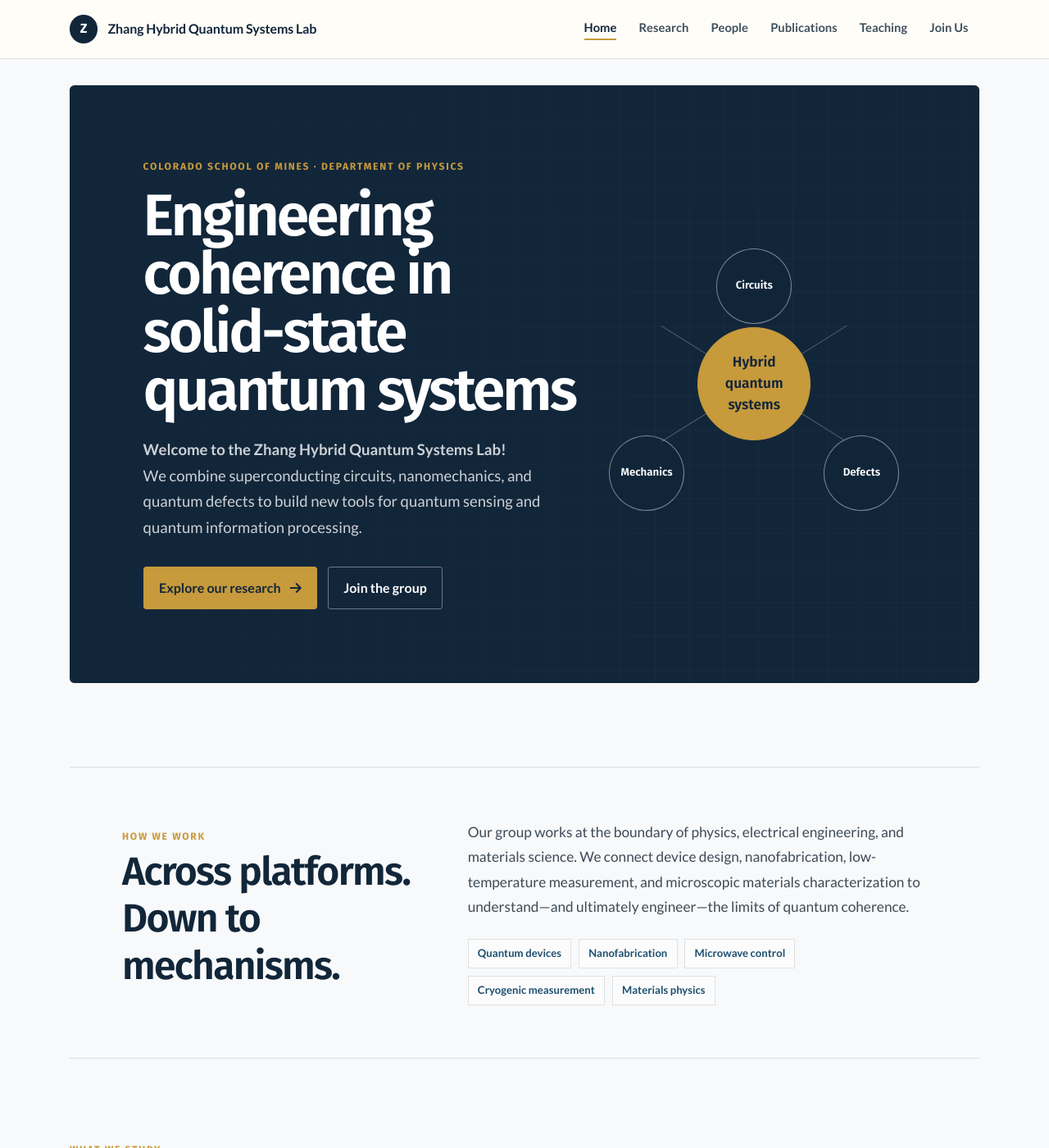
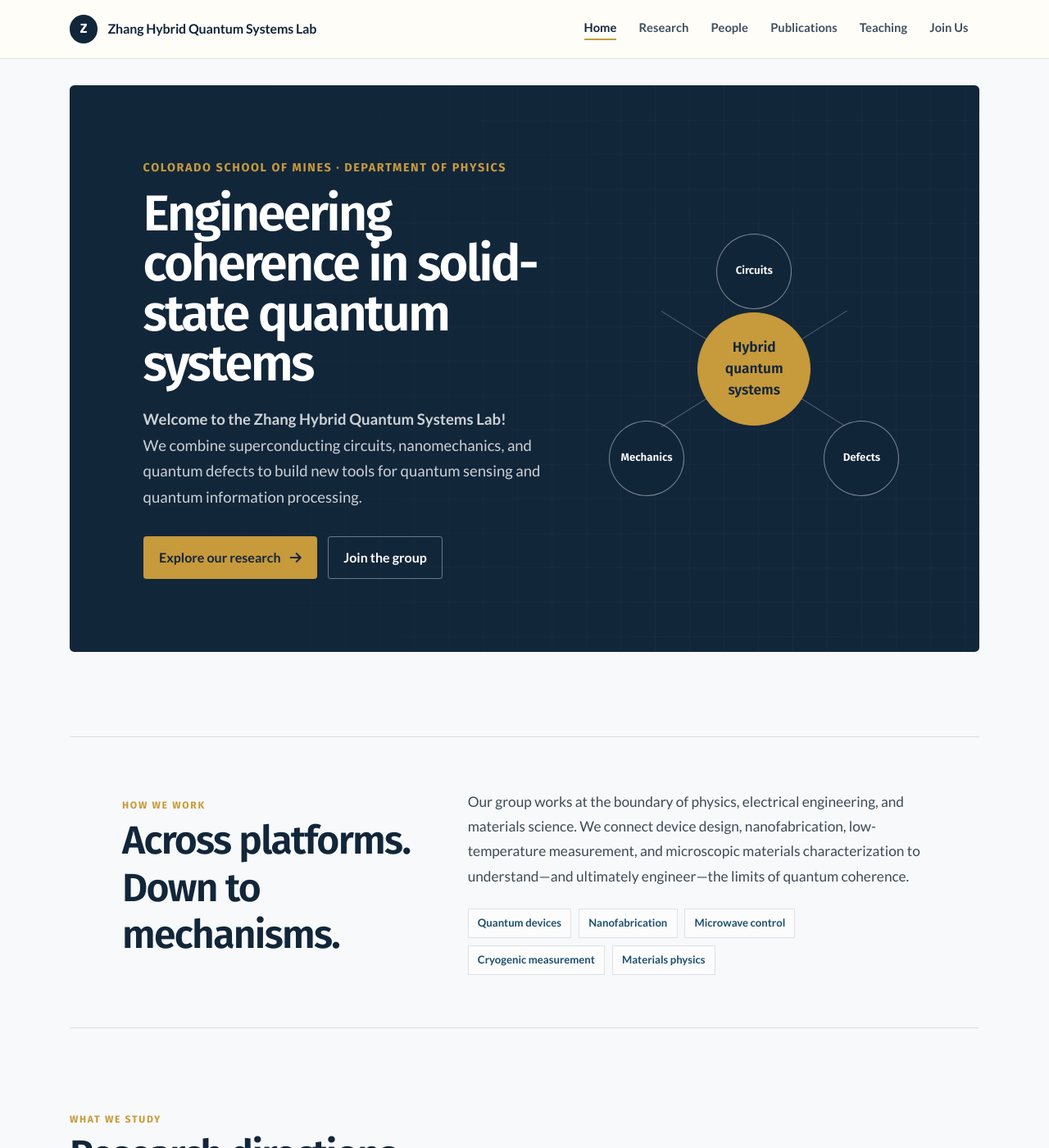
Before and after one commit to zihuaiz/zihuaiz.github.io, a Jekyll site: the page built from index.html, in a window 1280 px wide and 1400 px high. Shown: the whole window at 82% size. Built offline with Jekyll 4.4.1, drawn with Linux system fonts in a browser that asks for light colours; nearby versions of some CDN libraries; a style sheet for code colours, icons or effects is not loaded.

Commit message:
Rebalance homepage hero typography

```diff
--- a/_layouts/default.html
+++ b/_layouts/default.html
@@ -26,7 +26,7 @@
     <link rel="preconnect" href="https://fonts.gstatic.com" crossorigin>
     <link href="https://fonts.googleapis.com/css2?family=Lato:ital,wght@0,300;0,400;0,700;0,900;1,300;1,400;1,700;1,900&family=Fira+Sans:ital,wght@0,100;0,200;0,300;0,400;0,500;0,600;0,700;0,800;0,900;1,100;1,200;1,300;1,400;1,500;1,600;1,700;1,800;1,900&family=Source+Code+Pro:ital,wght@0,200..900;1,200..900&display=swap" rel="stylesheet">
     <link rel="stylesheet" href="https://cdn.jsdelivr.net/npm/katex@0.16.11/dist/katex.min.css" integrity="sha384-nB0miv6/jRmo5UMMR1wu3Gz6NLsoTkbqJghGIsx//Rlm+ZU03BU6SQNC66uf4l5+" crossorigin="anonymous">
-    <link rel="stylesheet" href="{{ '/assets/css/global.css' | relative_url }}?v=20260829-home-refine">
+    <link rel="stylesheet" href="{{ '/assets/css/global.css' | relative_url }}?v=20260829-hero-type">
 </head>
 <body class="bg-light" {{ page.body_attr }}>
     {% include navbar.html %}
--- a/assets/css/global.css
+++ b/assets/css/global.css
@@ -499,12 +499,17 @@ a:hover {
   text-transform: uppercase;
 }
 
+.lab-kicker {
+  font-size: 0.9rem;
+  letter-spacing: 0.11em;
+}
+
 .lab-hero h1 {
   max-width: 760px;
   margin: 1rem 0 1.35rem;
   color: #fff;
   font-family: "Fira Sans", sans-serif;
-  font-size: clamp(2.6rem, 5.6vw, 5rem);
+  font-size: clamp(2.3rem, 4.8vw, 4.2rem);
   font-weight: 600;
   letter-spacing: -0.045em;
   line-height: 0.99;
```
